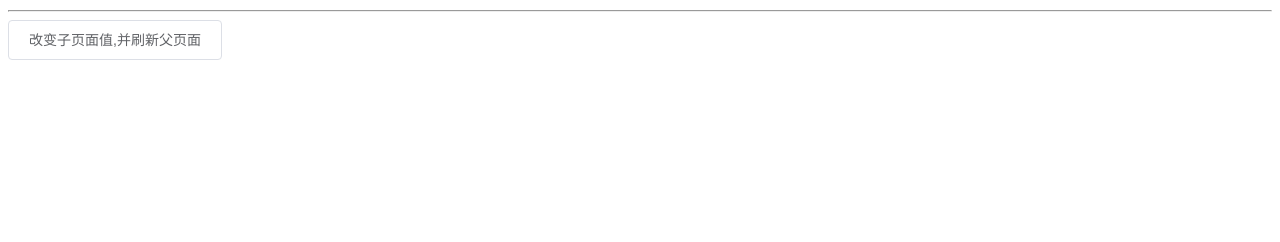
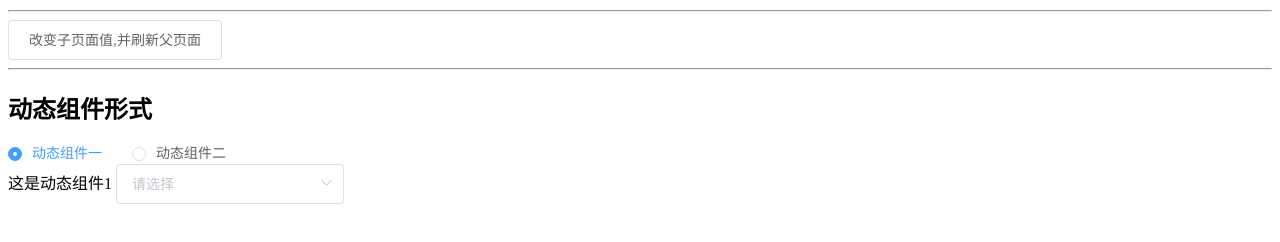
Before and after one commit to liqin789/vue-music, a Vue app: page /admin/treeMenu in a window 1280 px wide. Shown: the part 128-370 px from the top of the page. Built offline with nearby package versions, Linux system fonts and the light colour scheme; what mint-ui, vue-print-nb, vue-tree-halower would draw is missing.

Commit message:
动态组件

```diff
--- a/src/router/routes.js
+++ b/src/router/routes.js
@@ -21,7 +21,7 @@ export let routes = [
       default: NewSong
     },
     meta: {
-      keepAlive: false // 不需要缓存
+      keepAlive: false // 不需要缓存 用来让页面是缓存与否
     }
   },
   {
--- a/src/views/diaTable/diaTable.vue
+++ b/src/views/diaTable/diaTable.vue
@@ -1,5 +1,21 @@
 <template>
   <div>
+
+    <el-button type="text" @click="dialogVisible1 = true">点击打开 Dialog</el-button>
+
+<el-dialog
+  title="提示"
+  :visible.sync="dialogVisible1"
+  width="30%"
+  >
+  <span>这是一段信息</span>
+  <span slot="footer" class="dialog-footer">
+    <el-button @click="dialogVisible1 = false">取 消</el-button>
+    <el-button type="primary" @click="dialogVisible1 = false">确 定</el-button>
+  </span>
+</el-dialog>
+
+
     <el-button @click="add">新增用户</el-button>
     <br />
     <div>
@@ -110,6 +126,8 @@
 export default {
   data() {
     return {
+      title:`<font color="red">2</font>`,
+       dialogVisible1: false,
       radio: 6,
       tableradio: '',
       multipleSelection: [],
--- /dev/null
+++ b/src/views/treeMenu/com1.vue
@@ -0,0 +1,28 @@
+<template>
+  <div>
+    这是动态组件1
+    <el-select v-model="value"
+               placeholder="请选择">
+      <el-option v-for="item in comOptions"
+                 :key="item.value"
+                 :label="item.label"
+                 :value="item.value">
+      </el-option>
+    </el-select>
+  </div>
+</template>
+<script>
+export default {
+  name: 'com1',
+  props: {
+    comOptions: {
+      type: [Object, Array]
+    }
+  },
+  data() {
+    return {
+      value: ''
+    }
+  }
+}
+</script>
--- /dev/null
+++ b/src/views/treeMenu/com2.vue
@@ -0,0 +1,24 @@
+<template>
+  <div>
+    2222这是动态组件
+    <ul>
+      <li v-for="item in comOptions"
+          :key="item.value">{{item.label}}</li>
+    </ul>
+  </div>
+</template>
+<script>
+export default {
+  name: 'com1',
+  props: {
+    comOptions: {
+      type: [Object, Array]
+    }
+  },
+  data() {
+    return {
+      value: ''
+    }
+  }
+}
+</script>
--- a/src/views/treeMenu/treeMenu.vue
+++ b/src/views/treeMenu/treeMenu.vue
@@ -22,20 +22,66 @@
     <div>
       <el-button @click="refshParent">改变子页面值,并刷新父页面</el-button>
     </div>
+    <hr />
+    <h2>动态组件形式</h2>
+    <template>
+      <el-radio-group v-model="radio"
+                      @change="changeCom">
+        <el-radio label="com1">动态组件一</el-radio>
+        <el-radio label="com2">动态组件二</el-radio>
+      </el-radio-group>
+
+      <keep-alive>
+        <component v-bind:is="currentTabComponent"
+                   :comOptions="comOptions">
+          <div>
+            wewe
+          </div>
+        </component>
+      </keep-alive>
+
+    </template>
+
   </div>
 </template>
 <script>
+import com1 from "./com1"
+import com2 from "./com2"
 export default {
-  watch: {
-    filterText(val) {
-      this.$refs.tree.filter(val);
-    }
+  components: {
+    com1,
+    com2
   },
-  mounted() {
-    //树节点 如果属性isParent = true  默认添加children可以点击
-    this.addChildren(this.treeData)
+  data() {
+    return {
+      comOptions: [{
+        value: '选项1',
+        label: '黄金糕'
+      }, {
+        value: '选项2',
+        label: '双皮奶'
+      }],
+      radio: 'com1',
+      currentTabComponent: com1,//动态组件渲染
+      filterText: '',
+      treeData: [
+        {          "catgLevel": 1, "catlogId": "1",
+          "chkDisabled": false,
+          "id": "c2000104", "isParent": true,
+          "isRoot": true, "name": "中文", "pId": "c02706",        }
+      ],
+      defaultProps: {
+        children: 'children',
+        label: 'name'
+      }
+    };
   },
   methods: {
+    // 切换动态组件
+    changeCom() {
+      console.log(this.radio)
+      this.currentTabComponent = this.radio
+    },
     refshParent() {
       //window.opener  是父窗口的对象 子页面向父窗口通信
       window.opener.postMessage("Message to parent", "*");
@@ -77,22 +123,20 @@ export default {
       return data.name.indexOf(value) !== -1;
     }
   },
+  watch: {
+    filterText(val) {
+      this.$refs.tree.filter(val);
+    }
+  },
+  mounted() {
+    //树节点 如果属性isParent = true  默认添加children可以点击
+    this.addChildren(this.treeData)
+    // 数组的reduce 方法
 
-  data() {
-    return {
-      filterText: '',
-      treeData: [
-        {          "catgLevel": 1, "catlogId": "1",
-          "chkDisabled": false,
-          "id": "c2000104", "isParent": true,
-          "isRoot": true, "name": "中文", "pId": "c02706",        }
-      ],
-      defaultProps: {
-        children: 'children',
-        label: 'name'
-      }
-    };
-  }
+
+  },
+
+
 };
 </script>
 <style>
```
